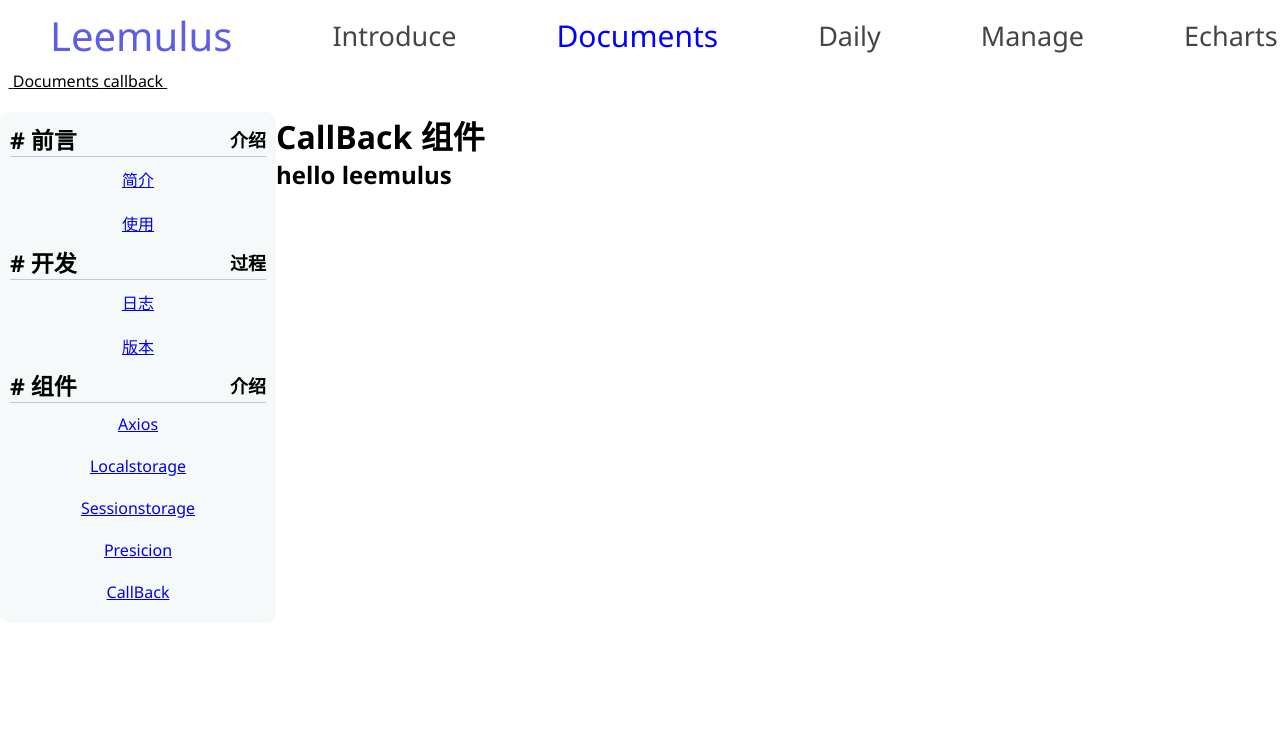
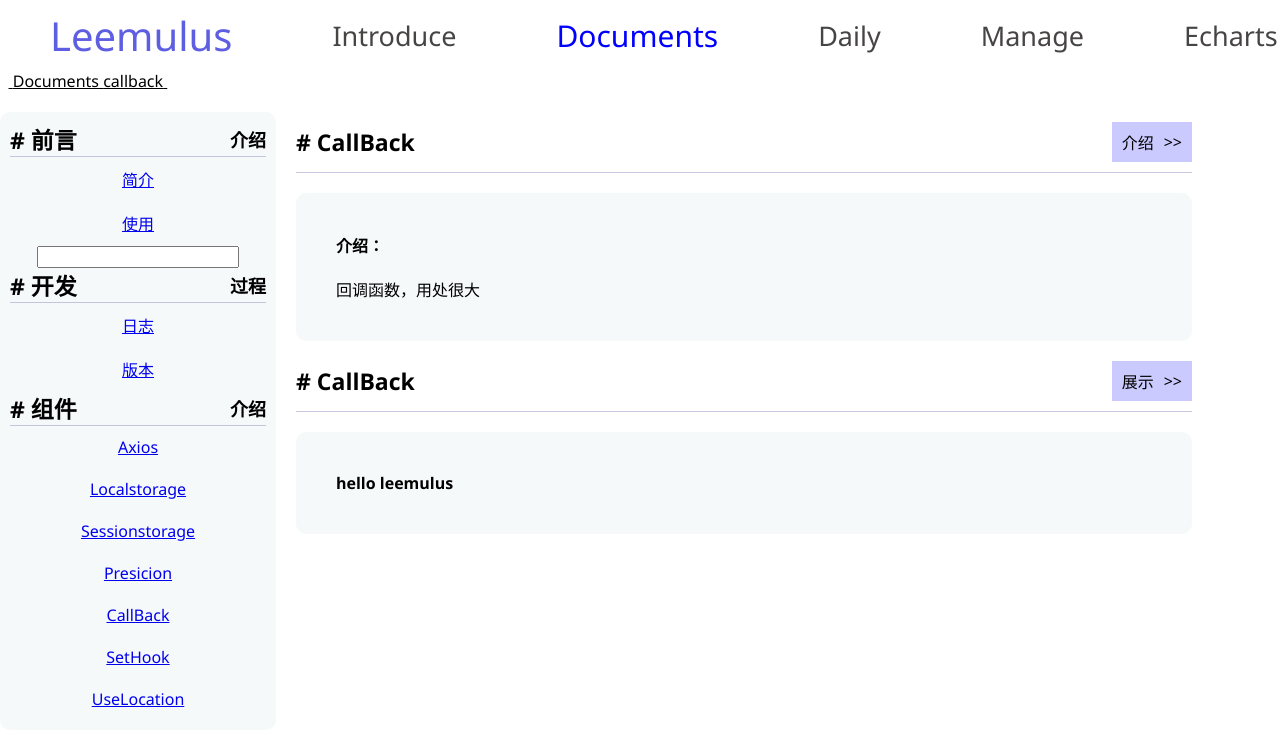
Before and after one commit to chelizichen/LeemulusUI, a React (Create React App) app: page /Documents/callback in a window 1280 px wide. Shown: the top 746 px of the page. Built offline with nearby package versions, Linux system fonts and the light colour scheme.

Commit message:
自定义hook，使用useSearchParams 钩子

```diff
--- a/src/component/Page/Daily/component/task.tsx
+++ b/src/component/Page/Daily/component/task.tsx
@@ -25,6 +25,7 @@ let taskReducer = function(state = initTask,action:any)
                 break;
         }
 }
+
 function Task(){
     let [allTask,dispatch] = useReducer(taskReducer,initTask)
 
--- a/src/component/Page/Documents/component/callback.tsx
+++ b/src/component/Page/Documents/component/callback.tsx
@@ -1,4 +1,6 @@
 import { useEffect,useState } from "react"
+import { Board } from "../../../../leemulus/Board"
+import { Title } from "../../../../leemulus/Title"
 // import { clearTimeout } from "timers"
 
 interface callBackPropkey{
@@ -35,16 +37,29 @@ function TestCallBack()
 
     useEffect(()=>()=>{
         setTimer(null)
-        console.log(timer);
     },[timer])
 
 
 
 
     return(
-        <div>
-            <h1>CallBack 组件 </h1>
-            <h2>{msg.msg}</h2>
+        <div style={{width:'70%',padding:'10px 20px 0 20px'}}>
+            <Title title="CallBack">介绍</Title>
+            <Board  border style={{padding:'20px',marginTop:'20px',marginBottom:'20px'}}>
+                <div style={{textIndent:'20px',marginBottom:'20px',marginTop:'20px',fontWeight:900}}>
+                    介绍：
+                </div>
+                <div style={{textIndent:'20px',marginBottom:'20px',marginTop:'20px',textAlign:'justify'}}>
+                    回调函数，用处很大
+                </div>
+            </Board>
+
+            <Title title="CallBack">展示</Title>
+            <Board  border style={{padding:'20px',marginTop:'20px',marginBottom:'20px'}}>
+                <div style={{textIndent:'20px',marginBottom:'20px',marginTop:'20px',fontWeight:900}}>
+                    {msg.msg}
+                </div>
+            </Board>
         </div>
     )
 }
--- /dev/null
+++ b/src/component/Page/Documents/component/location.tsx
@@ -0,0 +1,40 @@
+import { useEffect, useState } from "react";
+import { useLocation,useRoutes,useSearchParams } from "react-router-dom";
+import { Board } from "../../../../leemulus/Board";
+import { Title } from "../../../../leemulus/Title";
+function UseLocationDemo(props:any)
+{
+    // const history = useLocation();
+    const params = useSearchParams()
+
+    const [msg,setMessage] = useState< string | null>()
+    useEffect(()=>{
+        setMessage(params[0].get('msg'))
+    },[])
+    return(
+        <div style={{width:'70%',padding:'10px 20px 0 20px'}}>
+            <Title title="useSearchParams">介绍</Title>
+            <Board  border style={{padding:'20px',marginTop:'20px',marginBottom:'20px'}}>
+                <div style={{textIndent:'20px',marginBottom:'20px',marginTop:'20px',fontWeight:900}}>
+                    介绍：
+                </div>
+                <div style={{textIndent:'20px',marginBottom:'20px',marginTop:'20px',textAlign:'justify'}}>
+                    使用 useSearchParams 钩子 拿到 参数
+                </div>
+            </Board>
+            <Title title="useSearchParams">展示</Title>
+            <Board  border style={{padding:'20px',marginTop:'20px',marginBottom:'20px'}}>
+                <div style={{textIndent:'20px',marginBottom:'20px',marginTop:'20px',fontWeight:900}}>
+                    {msg}
+                </div>
+                <div style={{textIndent:'20px',marginBottom:'20px',marginTop:'20px',textAlign:'justify'}}>
+                    {/* 使用 useSearchParams 钩子 拿到 参数 */}
+                </div>
+            </Board>
+
+        </div>
+    )
+}
+export {
+    UseLocationDemo
+}
--- /dev/null
+++ b/src/component/Page/Documents/component/sethook.tsx
@@ -0,0 +1,51 @@
+import { useState } from "react"
+import { Board } from "../../../../leemulus/Board"
+import { Button } from "../../../../leemulus/Button"
+import { Title } from "../../../../leemulus/Title"
+
+function useNum(initNum:number)
+{
+    const [num,setNum] = useState<number>(initNum)
+    return [num,()=>setNum( num + 1)]
+}
+function SetNewHook()
+{
+    // let [count,setCount] = useState<number>(0)
+    let [num,SetNum] = useState(0)
+    let [newNum,setNewNum] = useNum(10)
+    return(
+        <div style={{width:'70%',padding:'10px 20px 0 20px'}}>
+            <Title title="SetHook">展示</Title>
+            <Board  border style={{padding:'20px',marginTop:'20px',marginBottom:'20px'}}>
+                <div style={{textIndent:'20px',marginBottom:'20px',marginTop:'20px',fontWeight:900}}>
+                    介绍：
+                </div>
+                <div style={{textIndent:'20px',marginBottom:'20px',marginTop:'20px',textAlign:'justify'}}>
+                    自定义hooks
+                </div>
+            </Board>
+            <Title title="SetHook">使用</Title>
+            <Board  border style={{padding:'20px',marginTop:'20px',marginBottom:'20px'}}>
+                <div style={{textIndent:'20px',marginBottom:'20px',marginTop:'20px',fontWeight:900}}>
+                    <h1>{num}</h1>
+                </div>
+                <div style={{textIndent:'20px',marginBottom:'20px',marginTop:'20px',textAlign:'justify'}}>
+                    <Button onChange={() => SetNum(num + 1)} loading={false}>点击增加</Button>
+                </div>
+            </Board>
+
+            <Title title="SetHook">封装</Title>
+            <Board  border style={{padding:'20px',marginTop:'20px',marginBottom:'20px'}}>
+                <div style={{textIndent:'20px',marginBottom:'20px',marginTop:'20px',fontWeight:900}}>
+                    <h1>{newNum}</h1>
+                </div>
+                <div style={{textIndent:'20px',marginBottom:'20px',marginTop:'20px',textAlign:'justify'}}>
+                    <Button onChange={()=>setNewNum} loading={false}>点击增加</Button>
+                </div>
+            </Board>
+        </div>
+    )
+}
+export {
+    SetNewHook
+}
--- a/src/component/Page/Documents/index.tsx
+++ b/src/component/Page/Documents/index.tsx
@@ -1,16 +1,26 @@
-import { memo, useEffect, useState } from "react"
+import { memo, useEffect, useRef, useState } from "react"
 import { Route, Routes } from "react-router";
 import { Board } from "../../../leemulus/Board";
 import { Collapse, CollapseItem, CollapseItemCell } from "../../../leemulus/Collapse";
 import { AxiosComponent } from "./component/axios";
 import { TestCallBack } from "./component/callback";
 import { LocalStorageComponent } from "./component/loaclStorage";
+import { UseLocationDemo } from "./component/location";
 import { Presicion } from "./component/presicion";
 import { SessionStorageComponent } from "./component/sessionStorage";
+import { SetNewHook } from "./component/sethook";
 
 function Documents()
 {
-
+    const inputValue = useRef<HTMLInputElement>({} as any);
+    const [msg,setMessage] = useState<string>('')
+    function HrefTo(e:any)
+    {
+        if(e.keyCode === 13)
+        {
+            window.location.href = `uselocation?msg=${msg}`
+        }
+    }
     return(
         <div style={{display:'flex',marginTop:'20px'}}>
         <Board style={{width:'20%',padding:'10px'}} border>
@@ -18,6 +28,13 @@ function Documents()
                     <CollapseItem title={"# 前言"} subtitle={"介绍"} name={0}>
                         <CollapseItemCell to={"intro"} content={"简介"} style={{textAlign:"center"}}></CollapseItemCell>
                         <CollapseItemCell to={"use"} content={"使用"} style={{textAlign:"center"}}></CollapseItemCell>
+                        <div style={{textAlign:'center'}}>
+                        <input ref={inputValue} type="text" onChange={
+                            ()=>{
+                                setMessage(inputValue.current.value)
+                            }
+                        } onKeyUp={HrefTo}/>
+                        </div>
                     </CollapseItem>
                     <CollapseItem title={"# 开发"} subtitle={"过程"} name={0}>
                         <CollapseItemCell to={"log"} content={"日志"} style={{textAlign:"center"}}></CollapseItemCell>
@@ -29,15 +46,21 @@ function Documents()
                         <CollapseItemCell to={"sessionstorage"} content={"Sessionstorage"} style={{textAlign:"center"}}></CollapseItemCell>
                         <CollapseItemCell to={"presicion"} content={"Presicion"} style={{textAlign:"center"}}></CollapseItemCell>
                         <CollapseItemCell to={"callback"} content={"CallBack"} style={{textAlign:"center"}}></CollapseItemCell>
+                        <CollapseItemCell to={"sethook"} content={"SetHook"} style={{textAlign:"center"}}></CollapseItemCell>
+                        <CollapseItemCell to={`uselocation?msg=${msg}`} content={"UseLocation"} style={{textAlign:"center"}}></CollapseItemCell>
                     </CollapseItem>
             </Collapse>
         </Board>
+
         <Routes>
             <Route path="axios" element={<AxiosComponent/>}></Route>
             <Route path="localstorage" element={<LocalStorageComponent/>}></Route>
             <Route path="sessionstorage" element={<SessionStorageComponent/>}></Route>
+            <Route path="callback" element={<TestCallBack/>}></Route>
             <Route path="presicion" element={<Presicion/>}></Route>
-            <Route path="callback" element={<TestCallBack/>}></Route>
+            <Route path="sethook" element={<SetNewHook/>}></Route>
+            <Route path="uselocation" element={<UseLocationDemo str="value1"/>}></Route>
+
         </Routes>
     </div>
     )
--- a/src/leemulus/NavBar/index.tsx
+++ b/src/leemulus/NavBar/index.tsx
@@ -26,6 +26,7 @@ function NavBar(props:NavBarProps)
     {
         window.location.href = getCurrIndex(index)
     }
+
     function getCurrIndex(index:any)
     {
         let currPath = ''
--- a/src/leemulus/Popup/index.tsx
+++ b/src/leemulus/Popup/index.tsx
@@ -1,8 +1,8 @@
-interface Popup{
+interface Popupprops{
     isShow:boolean,
     content:string
 }
-function Popup(props:Popup)
+function Popup(props:Popupprops)
 {
     const {isShow,content } = props
     const RootNode:any = document.getElementById('root')
```
